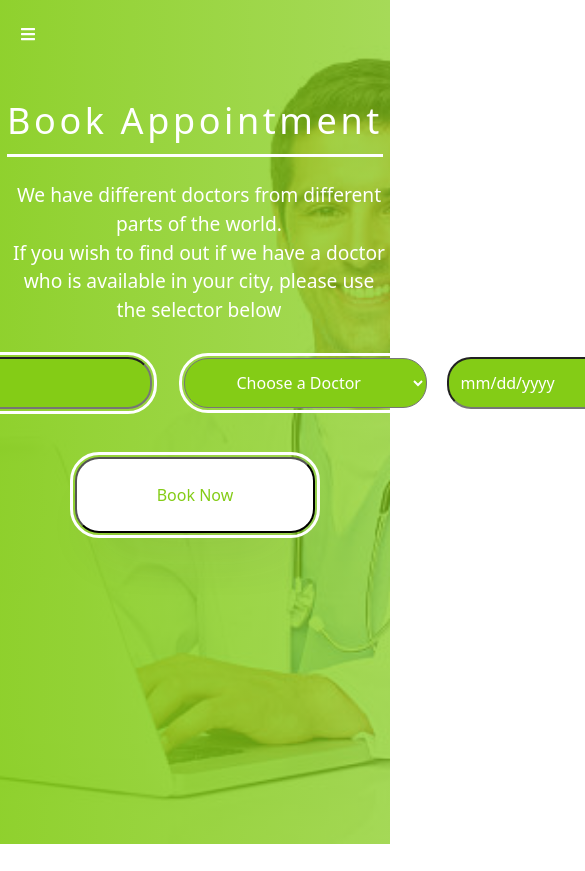
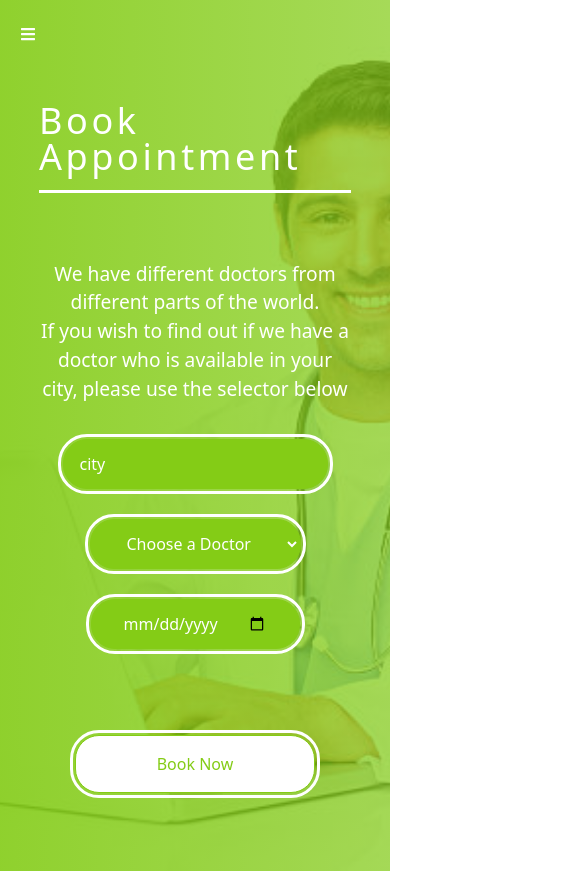
Before and after one commit to victorokoroji/doctors-appointment-frontend, a React (Create React App) app: page /reserve in a window 390 px wide. Shown: the top 871 px of the page, 585 px wide, since content can reach past the window. Before the commit the page ends 844 px from the top, so only its background shows below. Built offline with nearby package versions, Linux system fonts and the light colour scheme; a web font is replaced by a local one.

Commit message:
Add styling for mobile

```diff
--- a/src/css/reserveform.module.css
+++ b/src/css/reserveform.module.css
@@ -1,5 +1,5 @@
 .reserveContainer {
-  height: 100vh;
+  min-height: 100vh;
   background:
     linear-gradient(to right, #83cc16e5, #83cc16b6),
     url('../assets/images/reserveformdoctor.jpg') no-repeat center center;
@@ -60,13 +60,12 @@
   display: flex;
   justify-content: center;
   align-items: center;
-  padding-left: 5rem;
-  margin-left: 5rem;
+  gap: 30px;
 }
 
 .formInput {
-  margin-right: 1.25rem;
-  padding: 0.75rem;
+  padding: 0.75rem 1rem;
+  border: 1px solid #84cc16;
   background-color: #84cc16;
   border-radius: 1.5rem;
   color: #fff;
@@ -76,9 +75,8 @@
 }
 
 .selectDoctors {
-  margin-left: 0.75rem;
-  margin-right: 1.25rem;
-  padding: 0.75rem 3rem;
+  padding: 0.75rem 2rem;
+  border: 1px solid #84cc16;
   background-color: #84cc16;
   border-radius: 1.5rem;
   color: #fff;
@@ -90,8 +88,8 @@
 
 .inputDate {
   color: #fff;
-  margin-right: 2.5rem;
-  padding: 0.75rem;
+  padding: 0.75rem 2rem;
+  border: 1px solid #84cc16;
   background-color: #84cc16;
   border-radius: 1.5rem;
   outline-color: #fff;
@@ -113,7 +111,8 @@
   width: 15rem;
   background: #fff;
   outline: none;
-  padding: 1.5rem;
+  padding: 1rem;
+  border: 1px solid #84cc16;
   border-radius: 1.5rem;
   outline-color: #fff;
   outline-style: solid;
@@ -126,3 +125,27 @@
   background: #599204de;
   color: #fff;
 }
+
+@media only screen and (max-width:768px) {
+
+  .formBlock {
+    flex-direction: column;
+  }
+
+  .heading {
+    margin: 10% ;
+  }
+
+  .paragraph {
+    margin: 5% 10% ;
+  }
+
+  .buttonBody {
+    margin-top: 2rem;
+  }
+
+.bookButton{
+  margin-bottom: 20%;
+}
+
+}
```
Also changed, not shown: 1 other file (tests, documents, lock files or other folders).
